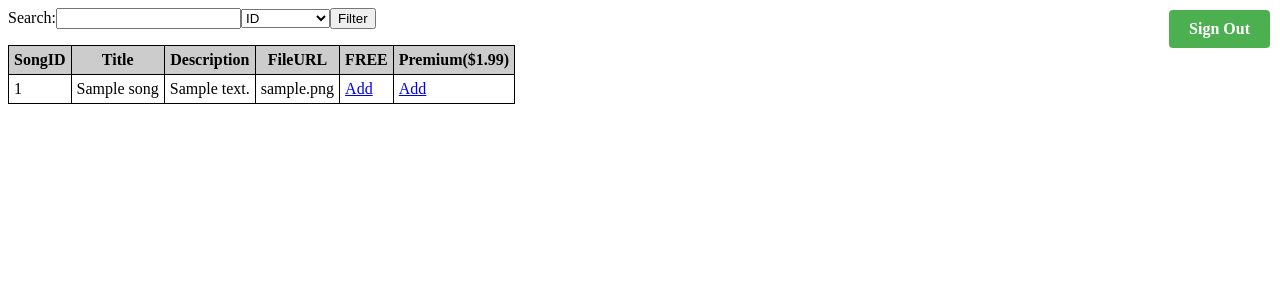
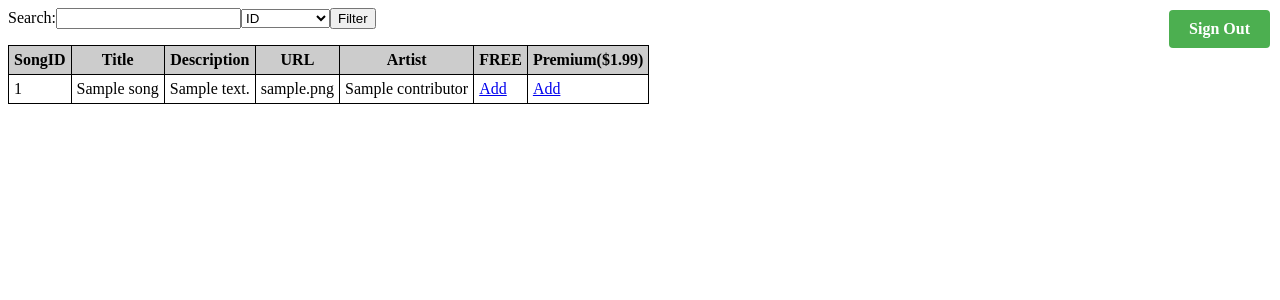
Before and after one commit to JacobCunitz/CSCI-466-Group-Project, a PHP site: page /user.php in a window 1280 px wide. Shown: the top 300 px of the page. Run offline with PHP 8.4, Linux system fonts and the light colour scheme; the visitor is signed in with stand-in values (Sample User, id 1); tables that the repository leaves empty hold one stand-in row (values such as "Sample post").

Commit message:
Update user.php

```diff
--- a/user.php
+++ b/user.php
@@ -33,10 +33,7 @@
 
     //sign out button
     session_start();
-    if(!isset($_SESSION['UserID'])) {
-      header("Location: login.php");
-      exit;
-    }
+
 
     echo '<h2><a href="login.php" class="button">Sign Out</a></h2>';
 
@@ -50,7 +47,6 @@
         echo "Connection to database failed: " . $e->getMessage();
     }
 
-
     // Check if a sorting option has been selected
     $sortOption = isset($_GET['sort']) ? $_GET['sort'] : '';
 
@@ -58,14 +54,16 @@
     $searchTerm = isset($_GET['search']) ? $_GET['search'] : '';
 
     // Construct the SQL query based on the sorting option and search term
-    $sql = "SELECT * FROM Song";
+    $sql = "SELECT Song.*, Contributor.Name AS Artist FROM Song LEFT JOIN SongContribution ON Song.SongID = SongContribution.SongID LEFT JOIN Contributor ON SongContribution.ContributorID = Contributor.ContributorID";
     if (!empty($searchTerm)) {
-        $sql .= " WHERE Title LIKE '%$searchTerm%' OR Description LIKE '%$searchTerm%'";
+        $sql .= " WHERE Song.Title LIKE '%$searchTerm%' OR Song.Description LIKE '%$searchTerm%' OR Contributor.Name LIKE '%$searchTerm%'";
     }
     if ($sortOption == 'title') {
-        $sql .= " ORDER BY Title";
+        $sql .= " ORDER BY Song.Title";
     } elseif ($sortOption == 'description') {
-        $sql .= " ORDER BY Description";
+        $sql .= " ORDER BY Song.Description";
+    } elseif ($sortOption == 'artist') {
+        $sql .= " ORDER BY Contributor.Name";
     }
 
     // Execute the query
@@ -81,21 +79,25 @@
         echo '<option value="">ID</option>';
         echo '<option value="title" ' . ($sortOption == 'title' ? 'selected' : '') . '>Title</option>';
         echo '<option value="description" ' . ($sortOption == 'description' ? 'selected' : '') . '>Description</option>';
+        echo '<option value="artist" ' . ($sortOption == 'artist' ? 'selected' : '') . '>Artist</option>';
         echo '</select>';
         echo '<input type="submit" value="Filter">';
         echo '</form>';
 
         // Output the table header
-        echo "<table><tr><th>SongID</th><th>Title</th><th>Description</th><th>FileURL</th><th>FREE</th><th>Premium($1.99)</th></tr>";
+        echo "<table><tr><th>SongID</th><th>Title</th><th>Description</th><th>URL</th><th>Artist</th><th>FREE</th><th>Premium($1.99)</th></tr>";
 
         // Output the table rows
         while($row = $stmt->fetch()) {
             $_SESSION['SongID'] = $row['SongID'];
 
-            echo "<tr><td>".$row["SongID"]."</td><td>".$row["Title"]."</td><td>".$row["Description"]."</td><td>".$row["FileURL"]."</td>";
-            echo "<td><a href='add_song.php?add=0'>Add</a></td>";
-            echo "<td><a href='add_song.php?add=1'>Add</a></td></tr>";
-        }
+            echo "<tr><td>".$row["SongID"]."</td><td>".$row["Title"]."</td><td>".$row["Description"]."</td><td>".$row["FileURL"]."</td><td>".$row["Artist"]."</td>";
+
+
+            echo "<td><a href='add_song.php?add=0&songid=".$row["SongID"]."'>Add</a></td>";
+            echo "<td><a href='add_song.php?add=1&songid=".$row["SongID"]."'>Add</a></td></tr>";
+
+            }
 
         echo "</table>";
     } else {
```
